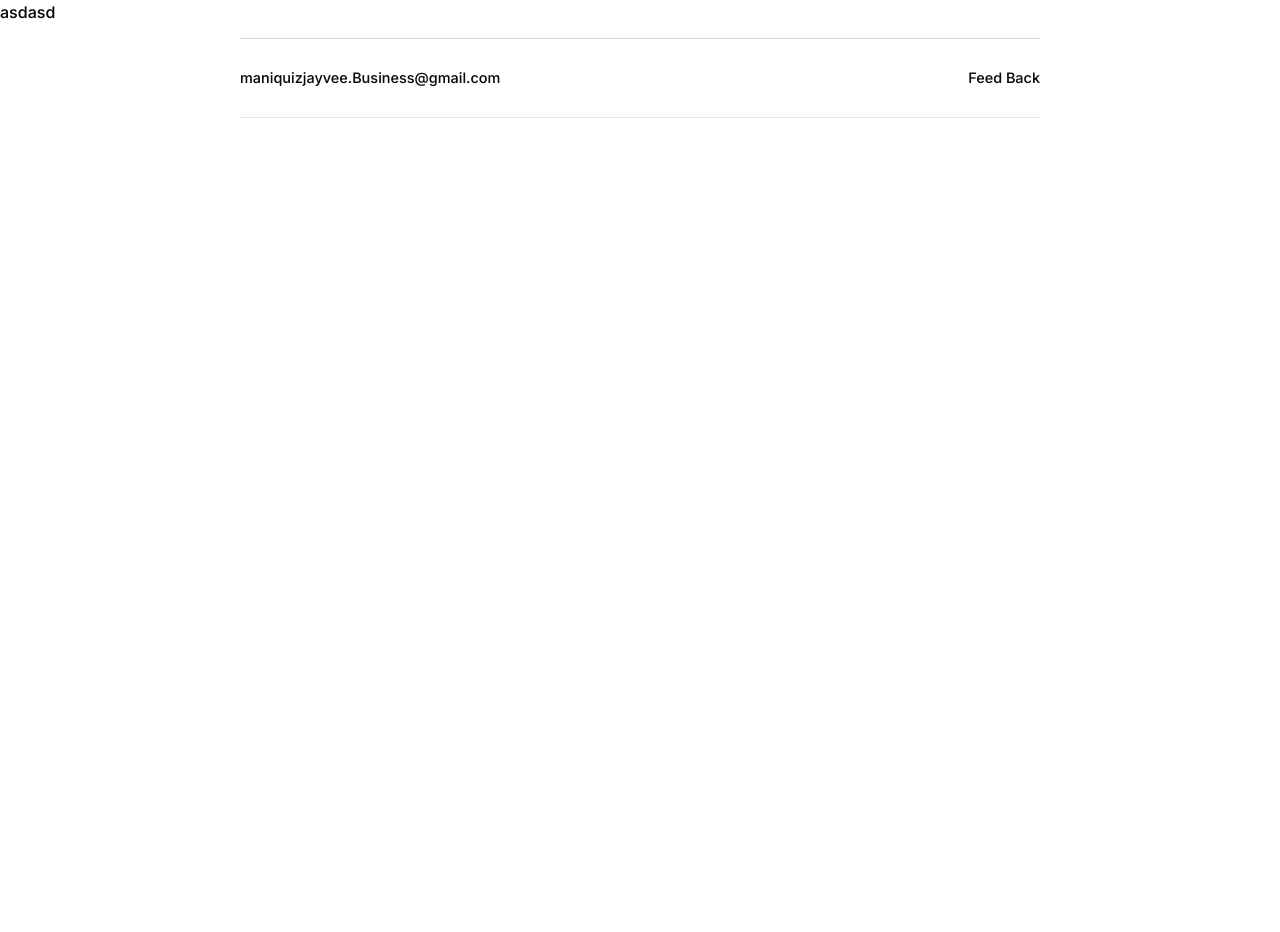
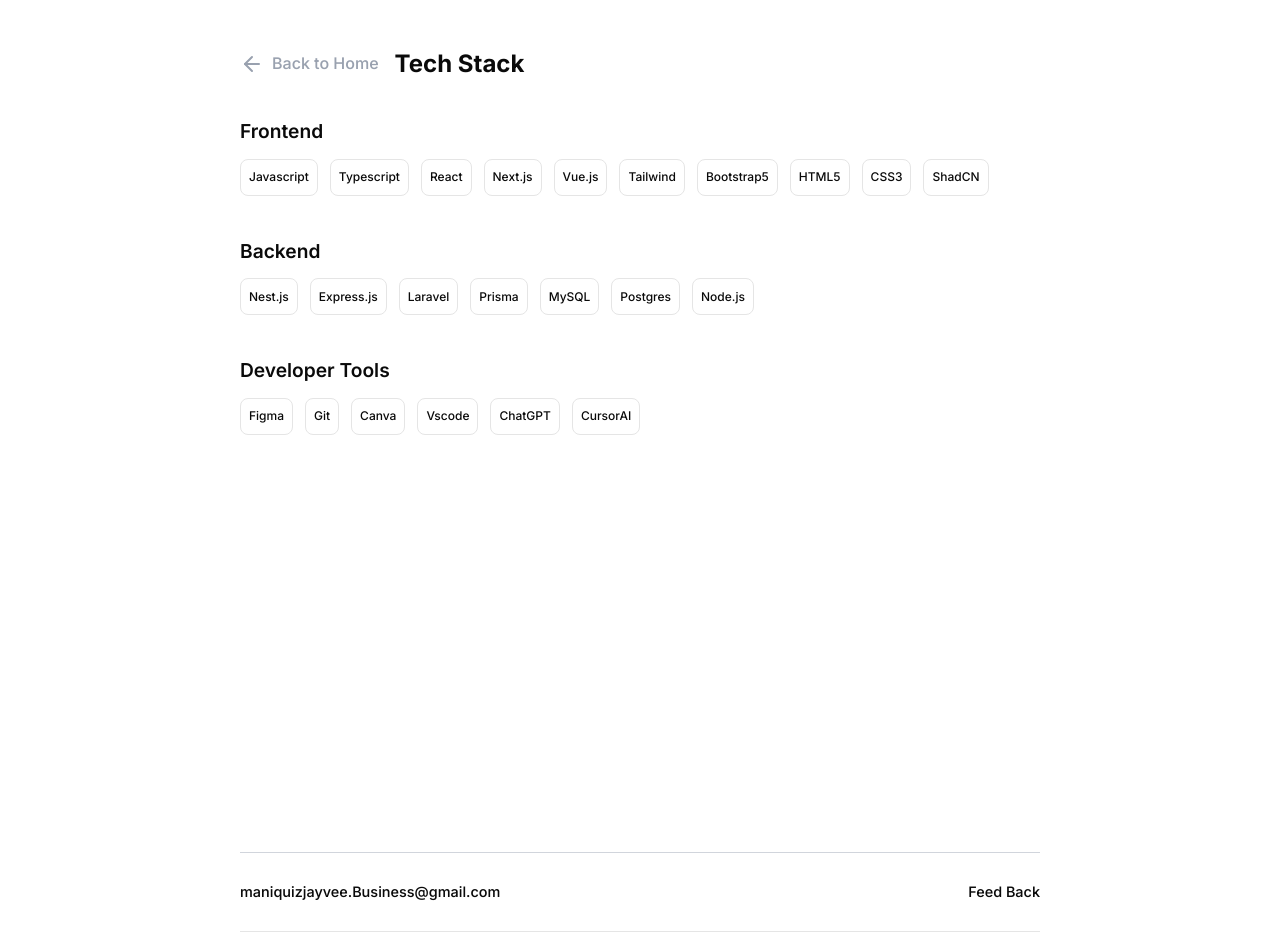
Before and after one commit to JayveeFortissimo/JayveeManiquiz, a Next.js app: page /pages/TechStack in a window 1280 px wide. Before the commit the page ends 800 px from the top, so only its background shows below. Built offline with nearby package versions, Linux system fonts and the light colour scheme.

Commit message:
feat: add Projects.tsx

```diff
--- a/src/app/pages/Projects/page.tsx
+++ b/src/app/pages/Projects/page.tsx
@@ -1,6 +1,38 @@
-export default function page(){
-    return(
-        <div>
+"use client"
+import { ArrowLeft } from "lucide-react";
+import { Badge } from "@/components/ui/badge";
+import { useRouter } from "next/navigation";
+import Myprojects from "@/utils/myprojects";
+import { Card,CardHeader, CardContent, CardFooter } from "@/components/ui/card";
+export default function page() {
+    const router = useRouter();
+  return (
+    <div className="container mx-auto max-w-[50rem] mt-10 min-h-[50rem] px-2 md:px-0">
+      <header className="min-h-[3rem] flex gap-4 items-center " onClick={() => router.push("/")}>
+        <div className="flex items-center gap-2 cursor-pointer">
+          <ArrowLeft className="text-gray-400" />
+          <p className="text-gray-400">Back to Home</p>
         </div>
-    )
+        <h1 className="font-bold text-2xl">My Projects</h1>
+      </header>
+
+      <section className="mt-7 grid grid-cols-1 md:grid-cols-2 gap-5">
+         {Myprojects.map((item, idx) => (
+              <Card key={idx}>
+                <CardHeader className="flex flex-row items-center gap-2">
+                  <p className="font-bold text-[1rem]">{item.name}</p>
+                </CardHeader>
+
+                <CardContent>
+                  <p className="text-[0.9rem]">{item.content}</p>
+                </CardContent>
+
+                <CardFooter>
+                  <Badge className="bg-gray-200 text-black">{item.year}</Badge>
+                </CardFooter>
+              </Card>
+            ))}
+      </section>
+    </div>
+  );
 }
--- a/src/app/pages/TechStack/page.tsx
+++ b/src/app/pages/TechStack/page.tsx
@@ -1,7 +1,57 @@
-export default function page(){
-    return(
+"use client"
+import { ArrowLeft } from "lucide-react";
+import { Frontend, Backend, DeveloperTools } from "@/utils/techStack";
+import { Badge } from "@/components/ui/badge";
+import { useRouter } from "next/navigation";
+export default function page() {
+    const router = useRouter();
+  return (
+    <div className="container mx-auto max-w-[50rem] mt-10 min-h-[50rem] px-2 md:px-0">
+      <header className="min-h-[3rem] flex gap-4 items-center " onClick={() => router.push("/")}>
+        <div className="flex items-center gap-2 cursor-pointer">
+          <ArrowLeft className="text-gray-400" />
+          <p className="text-gray-400">Back to Home</p>
+        </div>
+        <h1 className="font-bold text-2xl">Tech Stack</h1>
+      </header>
+
+      <section className="mt-7">
         <div>
-            asdasd
+          <p className="text-[1.2rem] font-semibold">Frontend</p>
+
+          <div className="w-full flex flex-wrap gap-3 mt-3">
+            {Frontend.map((item, idx) => (
+              <Badge key={idx} variant="outline" className="h-[2.3rem]">
+                {item}
+              </Badge>
+            ))}
+          </div>
         </div>
-    )
+
+        <div className="mt-10">
+          <p className="text-[1.2rem] font-semibold">Backend</p>
+
+          <div className="w-full flex flex-wrap gap-3 mt-3">
+            {Backend.map((item, idx) => (
+              <Badge key={idx} variant="outline" className="h-[2.3rem]">
+                {item}
+              </Badge>
+            ))}
+          </div>
+        </div>
+
+        <div className="mt-10">
+          <p className="text-[1.2rem] font-semibold">Developer Tools</p>
+
+          <div className="w-full flex flex-wrap gap-3 mt-3">
+            {DeveloperTools.map((item, idx) => (
+              <Badge key={idx} variant="outline" className="h-[2.3rem]">
+                {item}
+              </Badge>
+            ))}
+          </div>
+        </div>
+      </section>
+    </div>
+  );
 }
--- a/src/components/content1.tsx
+++ b/src/components/content1.tsx
@@ -1,9 +1,13 @@
+"use client"
 import { Card, CardHeader, CardContent } from "./ui/card";
 import { BriefcaseBusiness, Laptop, ArrowRight } from "lucide-react";
 import { Badge } from "@/components/ui/badge";
 import MyExperience from "@/utils/experience";
 import { cn } from "@/lib/utils";
+import { Frontend, Backend, DeveloperTools } from "@/utils/techStack";
+import { useRouter } from "next/navigation";
 export default function Content1() {
+   const router = useRouter();
   return (
     <div className="min-h-[30rem] px-2 flex mt-10 md:px-0">
       <div className="container mx-auto w-full max-w-[50rem]  grid grid-cols-1 md:grid-cols-[2fr_1fr] gap-4">
@@ -35,45 +39,42 @@
                 <p className="font-bold">Tech Stack</p>
               </div>
 
-              <div className="flex gap-2 items-center cursor-pointer">
+              <div className="flex gap-2 items-center cursor-pointer" onClick={() => router.push("/pages/TechStack")}>
                 <p className="text-[0.8rem]">View All</p>
                 <ArrowRight size={16} />
               </div>
             </CardHeader>
             <CardContent className="flex flex-col gap-5 text-sm">
               <div>
-                <p className="font-bold">Frontend</p>
+                <p>Frontend</p>
                 <div className="w-full flex flex-wrap gap-3 mt-3">
-                  <Badge variant="outline">JavaScript</Badge>
-                  <Badge variant="outline">TypeScript</Badge>
-                  <Badge variant="outline">React</Badge>
-                  <Badge variant="outline">Next.js</Badge>
-                  <Badge variant="outline">Vue.js</Badge>
-                  <Badge variant="outline">Tailwind CSS</Badge>
+                  {Frontend.map((item, idx) => (
+                    <Badge key={idx} variant="outline">
+                      {item}
+                    </Badge>
+                  ))}
                 </div>
               </div>
 
               <div>
-                <p className="font-bold">Backend</p>
+                <p>Backend</p>
                 <div className="w-full flex flex-wrap gap-3 mt-3">
-                  <Badge variant="outline">Nest.js</Badge>
-                  <Badge variant="outline">Express.js</Badge>
-                  <Badge variant="outline">Laravel</Badge>
-                  <Badge variant="outline">Prisma</Badge>
-                  <Badge variant="outline">MySQL</Badge>
-                  <Badge variant="outline">Postgres</Badge>
+                  {Backend.map((item, idx) => (
+                    <Badge key={idx} variant="outline">
+                      {item}
+                    </Badge>
+                  ))}
                 </div>
               </div>
 
               <div>
-                <p className="font-bold">Others</p>
+                <p>Developer Tools</p>
                 <div className="w-full flex flex-wrap gap-3 mt-3">
-                  <Badge variant="outline">Figma</Badge>
-                  <Badge variant="outline">Git</Badge>
-                  <Badge variant="outline">Canva</Badge>
-                  <Badge variant="outline">Vscode</Badge>
-                  <Badge variant="outline">Chatgpt</Badge>
-                  <Badge variant="outline">Cursor AI</Badge>
+                  {DeveloperTools.map((item, idx) => (
+                    <Badge key={idx} variant="outline">
+                      {item}
+                    </Badge>
+                  ))}
                 </div>
               </div>
             </CardContent>
--- a/src/components/content2.tsx
+++ b/src/components/content2.tsx
@@ -1,7 +1,12 @@
+"use client";
 import { Card, CardHeader, CardContent, CardFooter } from "./ui/card";
-import { Laptop,ArrowRight } from "lucide-react";
+import { Laptop, ArrowRight } from "lucide-react";
 import { Badge } from "@/components/ui/badge";
+import { useRouter } from "next/navigation";
+import Myprojects from "@/utils/myprojects";
+
 export default function Content2() {
+  const router = useRouter();
   return (
     <div className="min-h-[30rem]">
       {/* Max width nilagay ko d2 kasi pag w mag ooverlap since rem ginamit ko so maximum width lang */}
@@ -29,79 +34,36 @@
 
         <Card className="pt-4 min-h-[15rem]">
           <CardHeader className="flex flex-row justify-between items-center gap-2">
-        <div  className="flex gap-2 items-center">
+            <div className="flex gap-2 items-center">
               <Laptop size={18} className="text-gray-500" />
               <p className="font-bold">My Projects</p>
             </div>
 
-          <div className="flex gap-2 items-center cursor-pointer">
+            <div
+              className="flex gap-2 items-center cursor-pointer"
+              onClick={() => router.push("/pages/Projects")}
+            >
               <p className="text-[0.8rem]">View All</p>
               <ArrowRight size={16} />
             </div>
           </CardHeader>
 
           <CardContent className=" gap-2 text-sm grid grid-cols-1  md:grid-cols-2">
-            <Card className="">
+            {Myprojects.map((item, idx) => (
+              <Card key={idx}>
                 <CardHeader className="flex flex-row items-center gap-2">
-                <p className="font-bold text-[0.8rem]">
-                  Cristobal Gown Reservation
-                </p>
+                  <p className="font-bold text-[0.8rem]">{item.name}</p>
                 </CardHeader>
 
                 <CardContent>
-                <p className="text-[0.7rem]">
-                  Modern Look Online Gown Reservation System
-                </p>
+                  <p className="text-[0.7rem]">{item.content}</p>
                 </CardContent>
 
                 <CardFooter>
-                <Badge className="bg-gray-200 text-black">2024</Badge>
+                  <Badge className="bg-gray-200 text-black">{item.year}</Badge>
                 </CardFooter>
               </Card>
-
-            <Card>
-              <CardHeader className="flex flex-row items-center gap-2">
-                <p className="font-bold text-[0.8rem]">Multibook</p>
-              </CardHeader>
-
-              <CardContent>
-                <p className="text-[0.7rem]">
-                  Website for our client in my OJT
-                </p>
-              </CardContent>
-
-              <CardFooter>
-                <Badge className="bg-gray-200 text-black">2025</Badge>
-              </CardFooter>
-            </Card>
-
-            <Card className="">
-              <CardHeader className="flex flex-row items-center gap-2">
-                <p className="font-bold text-[0.8rem]">Nombra System</p>
-              </CardHeader>
-
-              <CardContent>
-                <p className="text-[0.7rem]">My Personal Project</p>
-              </CardContent>
-
-              <CardFooter>
-                <Badge className="bg-gray-200 text-black">2025</Badge>
-              </CardFooter>
-            </Card>
-
-            <Card className="">
-              <CardHeader className="flex flex-row items-center gap-2">
-                <p className="font-bold text-[0.8rem]">Portfolio</p>
-              </CardHeader>
-
-              <CardContent>
-                <p className="text-[0.7rem]">My Personal Portfolio</p>
-              </CardContent>
-
-              <CardFooter>
-                <Badge className="bg-gray-200 text-black">2025</Badge>
-              </CardFooter>
-            </Card>
+            ))}
           </CardContent>
         </Card>
       </div>
--- /dev/null
+++ b/src/utils/myprojects.ts
@@ -0,0 +1,31 @@
+interface Project {
+  name:string;
+  content: string;
+  year:number
+}
+
+
+const Myprojects:Project[] = [{
+  name:' Cristobal Gown Reservation',
+  content:'Modern Look Online Gown Reservation System',
+  year:2024
+},{
+  name:'Multibook',
+  content:'Website for our client in my OJT',
+  year:2025
+
+},
+{
+  name:'Nombra System',
+  content:'My Personal Project',
+  year:2025
+},
+{
+  name:'Portfolio',
+  content:'My Personal Portfolio',
+  year:2025
+}];
+
+
+
+export default Myprojects;
--- /dev/null
+++ b/src/utils/techStack.ts
@@ -0,0 +1,40 @@
+const Frontend: string[] = [
+  "Javascript",
+  "Typescript",
+  "React",
+  "Next.js",
+  "Vue.js",
+  "Tailwind",
+  "Bootstrap5",
+  "HTML5",
+  "CSS3",
+  "ShadCN",
+];
+
+const Backend: string[] = [
+  "Nest.js",
+  "Express.js",
+  "Laravel",
+  "Prisma",
+  "MySQL",
+  "Postgres",
+  "Node.js",
+];
+
+
+
+const DeveloperTools: string[] = [
+  "Figma",
+  "Git",
+  "Canva",
+  "Vscode",
+  "ChatGPT",
+  "CursorAI",
+];
+
+
+export {
+    Frontend,
+  Backend,
+  DeveloperTools
+}
```
Lines whose indentation alone changed are shown as unchanged.
